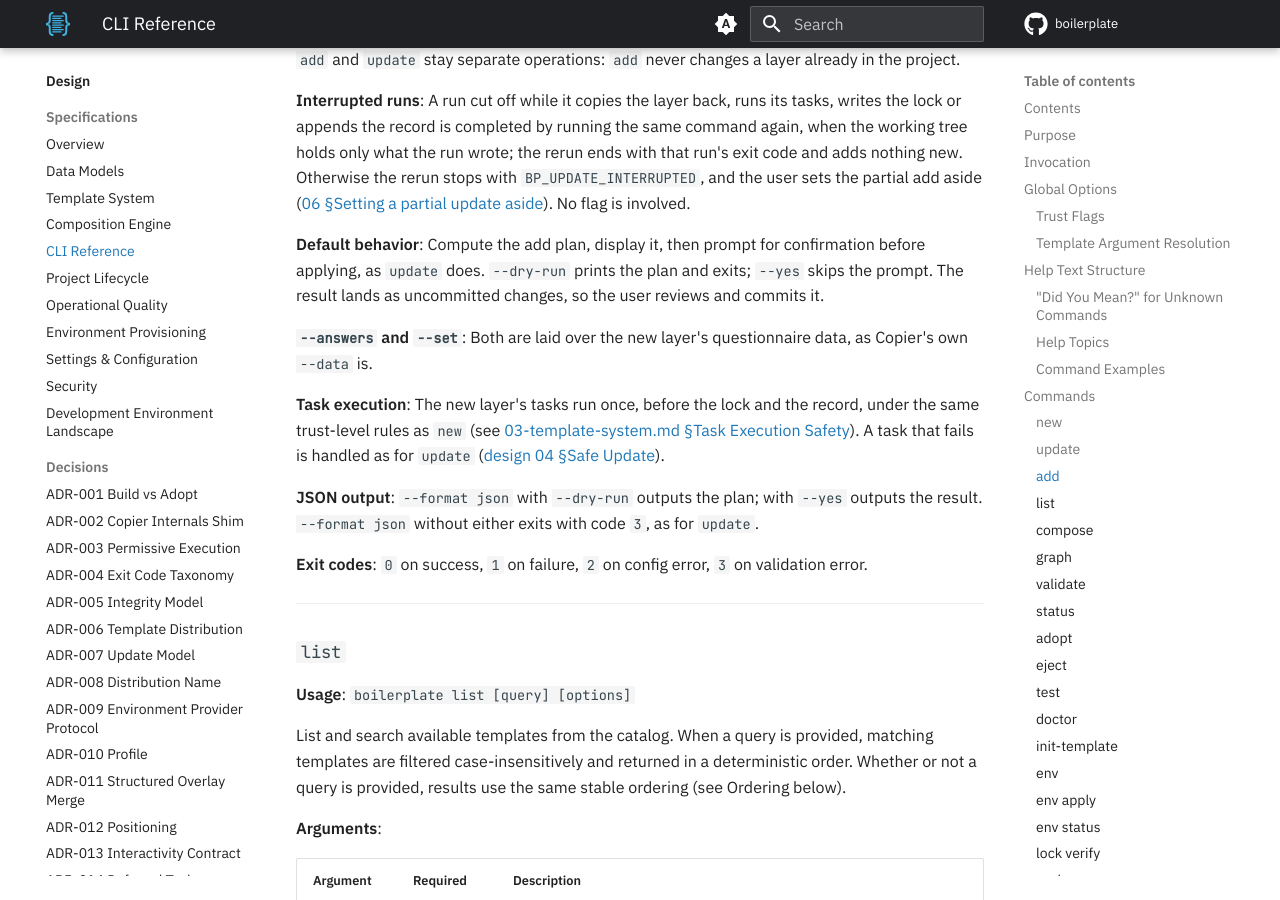
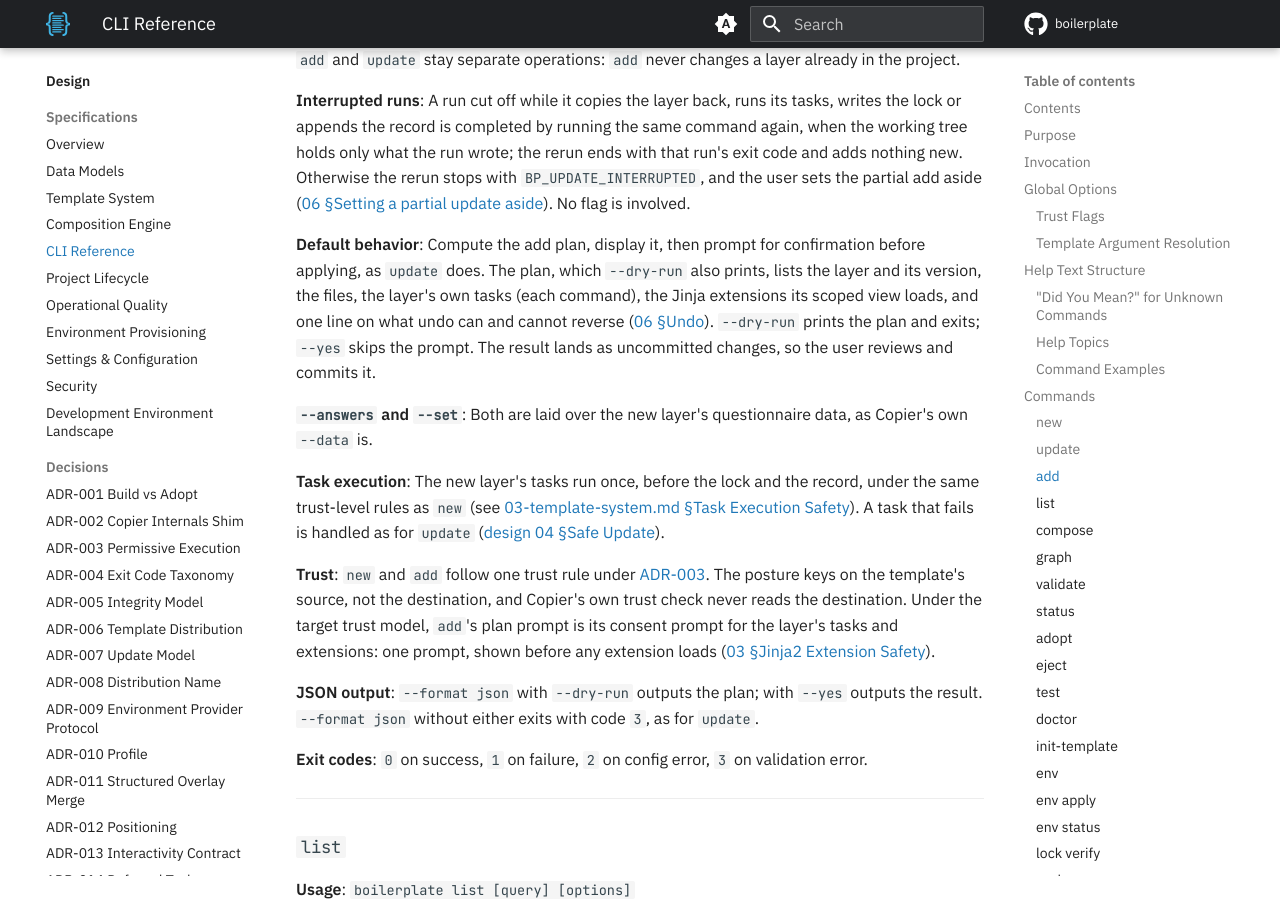
Before and after one commit to TheRealBillSiegler/boilerplate, an MkDocs documentation site: the page built from docs/design/05-cli-reference.md, in a window 1280 px wide and 900 px high, scrolled down 16429 px. Built offline with MkDocs 1.6.1 and Material for MkDocs 9.7.7, drawn with Linux system fonts in a browser that asks for light colours; comment, search, counter and statistics services are not loaded; the version menu is left out; some of the changed text lies outside the part shown.

Commit message:
docs(design): list add's tasks and extensions in its plan prompt
Co-Authored-By: Claude Sonnet 5.5 <noreply@anthropic.com>

```diff
--- a/docs/design/05-cli-reference.md
+++ b/docs/design/05-cli-reference.md
@@ -416,11 +416,13 @@ Trust flags (`--allow-extensions`, `--allow-tasks`, `--allow-untrusted`): see [T
 
 **Interrupted runs**: A run cut off while it copies the layer back, runs its tasks, writes the lock or appends the record is completed by running the same command again, when the working tree holds only what the run wrote; the rerun ends with that run's exit code and adds nothing new. Otherwise the rerun stops with `BP_UPDATE_INTERRUPTED`, and the user sets the partial add aside ([06 §Setting a partial update aside](06-project-lifecycle.md#setting-a-partial-update-aside)). No flag is involved.
 
-**Default behavior**: Compute the add plan, display it, then prompt for confirmation before applying, as `update` does. `--dry-run` prints the plan and exits; `--yes` skips the prompt. The result lands as uncommitted changes, so the user reviews and commits it.
+**Default behavior**: Compute the add plan, display it, then prompt for confirmation before applying, as `update` does. The plan, which `--dry-run` also prints, lists the layer and its version, the files, the layer's own tasks (each command), the Jinja extensions its scoped view loads, and one line on what undo can and cannot reverse ([06 §Undo](06-project-lifecycle.md#undo)). `--dry-run` prints the plan and exits; `--yes` skips the prompt. The result lands as uncommitted changes, so the user reviews and commits it.
 
 **`--answers` and `--set`**: Both are laid over the new layer's questionnaire data, as Copier's own `--data` is.
 
 **Task execution**: The new layer's tasks run once, before the lock and the record, under the same trust-level rules as `new` (see [03-template-system.md §Task Execution Safety](03-template-system.md#task-execution-safety)). A task that fails is handled as for `update` ([design 04 §Safe Update](04-composition-engine.md#safe-update)).
+
+**Trust**: `new` and `add` follow one trust rule under [ADR-003](adr-003-permissive-execution.md). The posture keys on the template's source, not the destination, and Copier's own trust check never reads the destination. Under the target trust model, `add`'s plan prompt is its consent prompt for the layer's tasks and extensions: one prompt, shown before any extension loads ([03 §Jinja2 Extension Safety](03-template-system.md#jinja2-extension-safety)).
 
 **JSON output**: `--format json` with `--dry-run` outputs the plan; with `--yes` outputs the result. `--format json` without either exits with code `3`, as for `update`.
 
@@ -1034,13 +1036,15 @@ Destructive or high-impact operations MUST require confirmation.
 | Trigger | Command | Summary content |
 | --- | --- | --- |
 | Any update (default behavior) | `update` | Update plan with version deltas and file impact |
-| Adding a layer (default behavior) | `add` | Add plan with the layer, its version and file impact |
+| Adding a layer (default behavior) | `add` | Add plan with the layer, its version, file impact, the layer's own tasks, the Jinja extensions its scoped view loads and what undo can and cannot reverse |
 | Environment provisioning | `env apply` | Tools to install/upgrade |
 | Stop management (state removal) | `eject` | Artifacts to remove (`boilerplate.lock`, `.boilerplate/`) |
 
 Note: `--force` on `new` does NOT trigger confirmation — force implies consent. The `--yes` flag bypasses confirmation on `update`, `add`, `env apply`, and `eject`.
 
 All `update`, `add`, `env apply`, and `eject` invocations show a plan and prompt for confirmation by default. `--dry-run` suppresses the prompt (plan only). `--yes` suppresses the prompt (plan + apply).
+
+Under the target trust model, `add`'s plan prompt is also its consent prompt for the layer's tasks and extensions: one prompt, shown before any extension loads ([`add`](#add)).
 
 ### Post-Action Guidance
 
```
